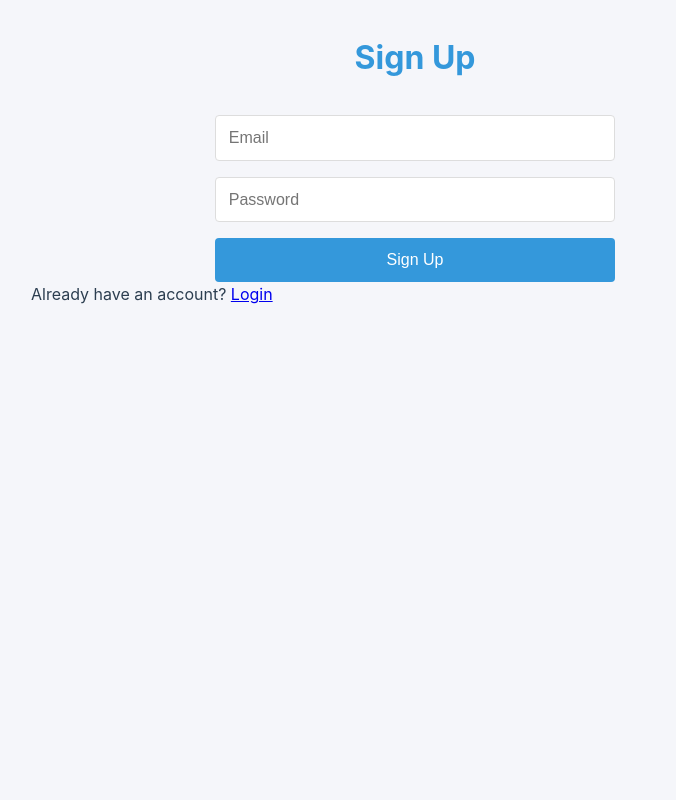
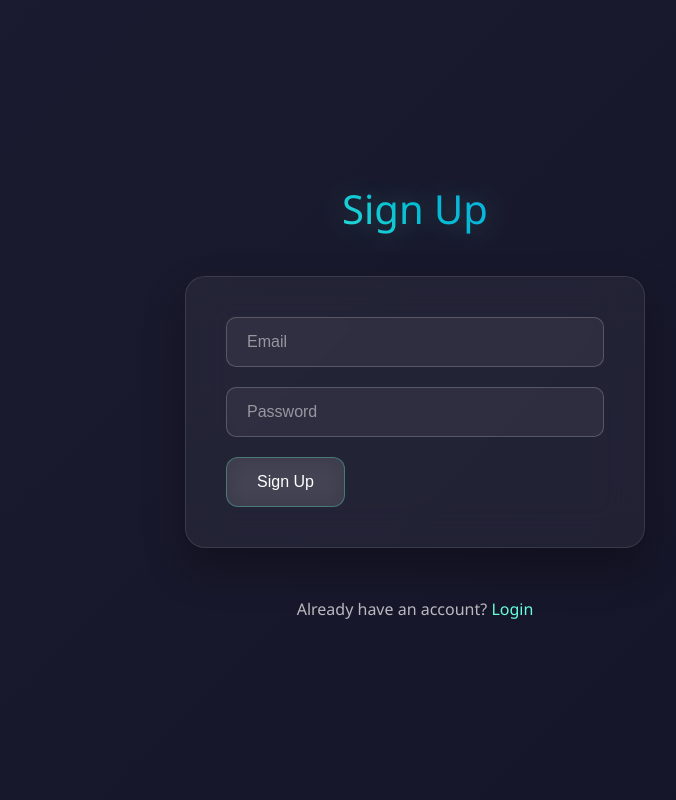
Before and after one commit to Xuankiendev/api-vxk1997, a FastAPI app: page /signup in a window 1280 px wide. Shown: the whole page, without its empty margins (225-901 px from the left). Run offline with FastAPI, Linux system fonts and the light colour scheme.

Commit message:
Update style.css

```diff
--- a/static/css/style.css
+++ b/static/css/style.css
@@ -1,9 +1,3 @@
-:root {
-    --primary-color: #3498db;
-    --background-color: #f5f6fa;
-    --text-color: #2c3e50;
-}
-
 * {
     margin: 0;
     padding: 0;
@@ -11,113 +5,333 @@
 }
 
 body {
-    font-family: -apple-system, BlinkMacSystemFont, 'Segoe UI', Roboto, sans-serif;
-    background: var(--background-color);
-    color: var(--text-color);
-    line-height: 1.6;
+    font-family: 'Segoe UI', Tahoma, Geneva, Verdana, sans-serif;
+    min-height: 100vh;
+    background: linear-gradient(-45deg, #0f0f23, #1a1a2e, #16213e, #0f3460);
+    background-size: 400% 400%;
+    animation: gradientBg 15s ease infinite;
+    color: #ffffff;
+    overflow-x: hidden;
+}
+
+@keyframes gradientBg {
+    0% { background-position: 0% 50%; }
+    50% { background-position: 100% 50%; }
+    100% { background-position: 0% 50%; }
 }
 
 .container {
-    max-width: 800px;
-    margin: 2rem auto;
-    padding: 0 1rem;
+    max-width: 500px;
+    margin: 0 auto;
+    padding: 40px 20px;
+    min-height: 100vh;
+    display: flex;
+    flex-direction: column;
+    justify-content: center;
+    position: relative;
+}
+
+.dashboard-container {
+    max-width: 1200px;
+    margin: 0 auto;
+    padding: 40px 20px;
+    min-height: 100vh;
 }
 
 h1 {
     text-align: center;
-    margin-bottom: 2rem;
-    color: var(--primary-color);
-}
-
-.auth-form {
-    display: flex;
-    flex-direction: column;
-    gap: 1rem;
-    max-width: 400px;
-    margin: 0 auto;
-}
-
-input {
-    padding: 0.8rem;
-    border: 1px solid #ddd;
-    border-radius: 4px;
-    font-size: 1rem;
-}
-
-.button {
-    background: var(--primary-color);
-    color: white;
-    padding: 0.8rem 1.5rem;
-    border: none;
-    border-radius: 4px;
-    cursor: pointer;
-    text-decoration: none;
-    text-align: center;
-    font-size: 1rem;
-    transition: opacity 0.2s;
-}
-
-.button:hover {
-    opacity: 0.9;
+    margin-bottom: 40px;
+    font-size: 2.5rem;
+    font-weight: 300;
+    background: linear-gradient(45deg, #64ffda, #00bcd4, #2196f3);
+    background-clip: text;
+    -webkit-background-clip: text;
+    -webkit-text-fill-color: transparent;
+    text-shadow: 0 0 30px rgba(100, 255, 218, 0.3);
 }
 
 .nav-links {
     display: flex;
-    gap: 1rem;
+    gap: 20px;
     justify-content: center;
-    margin-bottom: 2rem;
+    margin-bottom: 40px;
+}
+
+.button {
+    display: inline-block;
+    padding: 15px 30px;
+    background: rgba(255, 255, 255, 0.1);
+    backdrop-filter: blur(10px);
+    border: 1px solid rgba(100, 255, 218, 0.3);
+    border-radius: 12px;
+    color: #ffffff;
+    text-decoration: none;
+    font-weight: 500;
+    transition: all 0.3s ease;
+    cursor: pointer;
+    font-size: 16px;
+    text-align: center;
+    position: relative;
+    overflow: hidden;
+}
+
+.button::before {
+    content: '';
+    position: absolute;
+    top: 0;
+    left: -100%;
+    width: 100%;
+    height: 100%;
+    background: linear-gradient(90deg, transparent, rgba(100, 255, 218, 0.2), transparent);
+    transition: left 0.5s;
+}
+
+.button:hover::before {
+    left: 100%;
+}
+
+.button:hover {
+    transform: translateY(-2px);
+    box-shadow: 0 10px 30px rgba(100, 255, 218, 0.3);
+    border-color: rgba(100, 255, 218, 0.6);
+}
+
+.auth-form {
+    background: rgba(255, 255, 255, 0.05);
+    backdrop-filter: blur(20px);
+    border: 1px solid rgba(255, 255, 255, 0.1);
+    border-radius: 20px;
+    padding: 40px;
+    box-shadow: 0 20px 40px rgba(0, 0, 0, 0.3);
+    margin-bottom: 30px;
+}
+
+.auth-form input {
+    width: 100%;
+    padding: 15px 20px;
+    margin-bottom: 20px;
+    background: rgba(255, 255, 255, 0.05);
+    border: 1px solid rgba(255, 255, 255, 0.2);
+    border-radius: 10px;
+    color: #ffffff;
+    font-size: 16px;
+    transition: all 0.3s ease;
+}
+
+.auth-form input:focus {
+    outline: none;
+    border-color: #64ffda;
+    box-shadow: 0 0 20px rgba(100, 255, 218, 0.3);
+    transform: scale(1.02);
+}
+
+.auth-form input::placeholder {
+    color: rgba(255, 255, 255, 0.5);
 }
 
 .api-docs {
-    margin-top: 3rem;
-    padding: 1.5rem;
-    background: white;
-    border-radius: 8px;
-    box-shadow: 0 2px 4px rgba(0,0,0,0.1);
+    background: rgba(255, 255, 255, 0.05);
+    backdrop-filter: blur(20px);
+    border: 1px solid rgba(255, 255, 255, 0.1);
+    border-radius: 20px;
+    padding: 30px;
+    text-align: center;
+    box-shadow: 0 20px 40px rgba(0, 0, 0, 0.3);
 }
 
-code {
-    background: #eee;
-    padding: 0.2rem 0.4rem;
-    border-radius: 4px;
-    font-family: monospace;
+.api-docs h2 {
+    margin-bottom: 20px;
+    color: #64ffda;
+    font-weight: 400;
+}
+
+.api-docs code {
+    background: rgba(0, 0, 0, 0.3);
+    padding: 10px 15px;
+    border-radius: 8px;
+    color: #64ffda;
+    font-family: 'Courier New', monospace;
+    word-break: break-all;
 }
 
 .message {
+    background: rgba(76, 175, 80, 0.2);
+    border: 1px solid rgba(76, 175, 80, 0.5);
+    border-radius: 10px;
+    padding: 15px;
+    margin-top: 20px;
     display: none;
-    margin-top: 1rem;
-    padding: 1rem;
-    background: #e8f5e9;
-    border-radius: 4px;
-    text-align: center;
+    animation: slideIn 0.5s ease;
 }
 
 .error {
+    background: rgba(244, 67, 54, 0.2);
+    border: 1px solid rgba(244, 67, 54, 0.5);
+    border-radius: 10px;
+    padding: 15px;
+    margin-top: 20px;
     display: none;
-    margin-top: 1rem;
-    padding: 1rem;
-    background: #ffebee;
-    border-radius: 4px;
-    color: #c62828;
-    text-align: center;
+    animation: slideIn 0.5s ease;
 }
 
-input:focus {
-    outline: none;
-    border-color: var(--primary-color);
-    box-shadow: 0 0 0 2px rgba(52, 152, 219, 0.2);
+@keyframes slideIn {
+    from {
+        opacity: 0;
+        transform: translateY(-10px);
+    }
+    to {
+        opacity: 1;
+        transform: translateY(0);
+    }
 }
 
-.button:active {
-    transform: translateY(1px);
+p {
+    text-align: center;
+    margin-top: 20px;
+    color: rgba(255, 255, 255, 0.7);
 }
 
-@media (max-width: 600px) {
-    .container {
-        margin: 1rem auto;
-    }
+p a {
+    color: #64ffda;
+    text-decoration: none;
+    font-weight: 500;
+    transition: color 0.3s ease;
+}
 
-    .auth-form {
-        max-width: 100%;
-    }
+p a:hover {
+    color: #ffffff;
+    text-shadow: 0 0 10px rgba(100, 255, 218, 0.5);
 }
+
+.dashboard-header {
+    display: flex;
+    justify-content: space-between;
+    align-items: center;
+    margin-bottom: 40px;
+    padding: 20px 0;
+    border-bottom: 1px solid rgba(255, 255, 255, 0.1);
+}
+
+.user-info {
+    display: flex;
+    align-items: center;
+    gap: 15px;
+}
+
+.avatar {
+    width: 50px;
+    height: 50px;
+    border-radius: 50%;
+    background: linear-gradient(45deg, #64ffda, #2196f3);
+    display: flex;
+    align-items: center;
+    justify-content: center;
+    font-size: 20px;
+    font-weight: bold;
+    color: #0f0f23;
+}
+
+.dashboard-grid {
+    display: grid;
+    grid-template-columns: repeat(auto-fit, minmax(350px, 1fr));
+    gap: 30px;
+    margin-bottom: 40px;
+}
+
+.card {
+    background: rgba(255, 255, 255, 0.05);
+    backdrop-filter: blur(20px);
+    border: 1px solid rgba(255, 255, 255, 0.1);
+    border-radius: 20px;
+    padding: 30px;
+    box-shadow: 0 20px 40px rgba(0, 0, 0, 0.3);
+    transition: transform 0.3s ease, box-shadow 0.3s ease;
+}
+
+.card:hover {
+    transform: translateY(-5px);
+    box-shadow: 0 30px 60px rgba(0, 0, 0, 0.4);
+}
+
+.card h3 {
+    margin-bottom: 20px;
+    color: #64ffda;
+    font-weight: 400;
+    font-size: 1.5rem;
+}
+
+.api-key-display {
+    background: rgba(0, 0, 0, 0.3);
+    padding: 15px;
+    border-radius: 10px;
+    border: 1px solid rgba(100, 255, 218, 0.3);
+    word-break: break-all;
+    font-family: 'Courier New', monospace;
+    color: #64ffda;
+    margin-bottom: 15px;
+}
+
+.copy-button {
+    background: rgba(100, 255, 218, 0.2);
+    border: 1px solid rgba(100, 255, 218, 0.5);
+    color: #64ffda;
+    padding: 8px 16px;
+    border-radius: 6px;
+    cursor: pointer;
+    font-size: 14px;
+    transition: all 0.3s ease;
+}
+
+.copy-button:hover {
+    background: rgba(100, 255, 218, 0.3);
+    transform: scale(1.05);
+}
+
+.test-form {
+    display: flex;
+    flex-direction: column;
+    gap: 15px;
+}
+
+.test-form input, .test-form select {
+    padding: 12px;
+    background: rgba(255, 255, 255, 0.05);
+    border: 1px solid rgba(255, 255, 255, 0.2);
+    border-radius: 8px;
+    color: #ffffff;
+    font-size: 14px;
+}
+
+.test-form input:focus, .test-form select:focus {
+    outline: none;
+    border-color: #64ffda;
+    box-shadow: 0 0 10px rgba(100, 255, 218, 0.3);
+}
+
+.response-display {
+    background: rgba(0, 0, 0, 0.4);
+    border: 1px solid rgba(255, 255, 255, 0.1);
+    border-radius: 10px;
+    padding: 15px;
+    margin-top: 15px;
+    font-family: 'Courier New', monospace;
+    font-size: 12px;
+    max-height: 200px;
+    overflow-y: auto;
+    white-space: pre-wrap;
+}
+
+.logout-button {
+    background: rgba(244, 67, 54, 0.2);
+    border: 1px solid rgba(244, 67, 54, 0.5);
+    color: #ff6b6b;
+    padding: 10px 20px;
+    border-radius: 8px;
+    cursor: pointer;
+    transition: all 0.3s ease;
+}
+
+.logout-button:hover {
+    background: rgba(244, 67, 54, 0.3);
+    transform: scale(1.05);
+}
```
